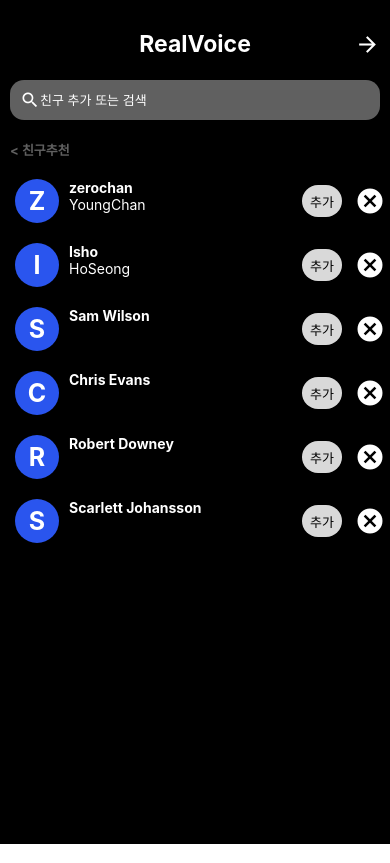
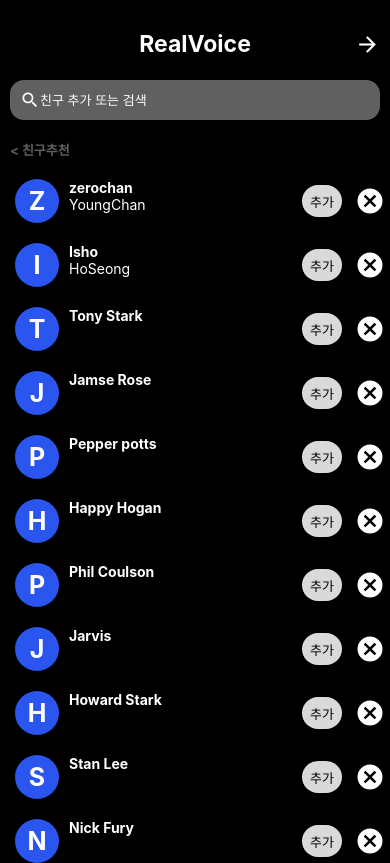
Before and after one commit to dudcks5477/RealVoice, a React Native app: screen /AddMoreFriends in a window 390 px wide. Built offline with nearby package versions, Linux system fonts and the light colour scheme.

Commit message:
Annotation handleAddFriend post code

```diff
--- a/src/screens/AddMoreFriendsScreen.js
+++ b/src/screens/AddMoreFriendsScreen.js
@@ -20,10 +20,15 @@ const AddMoreFriendsScreen = () => {
   const [searchResults, setSearchResults] = useState([
     {id: 1, name: 'zerochan', username: 'YoungChan'},
     {id: 2, name: 'Isho', username: 'HoSeong'},
-    {id: 3, name: 'Sam Wilson', username: ''},
-    {id: 4, name: 'Chris Evans', username: ''},
-    {id: 5, name: 'Robert Downey', username: ''},
-    {id: 6, name: 'Scarlett Johansson', username: ''},
+    {id: 3, name: 'Tony Stark', username: ''},
+    {id: 4, name: 'Jamse Rose', username: ''},
+    {id: 5, name: 'Pepper potts', username: ''},
+    {id: 6, name: 'Happy Hogan', username: ''},
+    {id: 7, name: 'Phil Coulson', username: ''},
+    {id: 8, name: 'Jarvis', username: ''},
+    {id: 9, name: 'Howard Stark', username: ''},
+    {id: 10, name: 'Stan Lee', username: ''},
+    {id: 11, name: 'Nick Fury', username: ''},
   ]);
 
   const handleMain = () => {
@@ -40,13 +45,14 @@ const AddMoreFriendsScreen = () => {
 
   const handleAddFriend = async friendId => {
     try {
-      const response = await axios.post('/api/friends/add', {
-        userId: userName,
-        friendId: friendId,
-      });
-      if (response.status === 200) {
-        console.log(`Added friend with id ${friendId}`);
-      }
+      // const response = await axios.post('/api/friends/add', {
+      //   userId: userName,
+      //   friendId: friendId,
+      // });
+      // if (response.status === 200) {
+      //   console.log(`Added friend with id ${friendId}`);
+      // }
+      console.log(`Add friend with id ${friendId}`);
     } catch (error) {
       console.error(error);
     }
```
